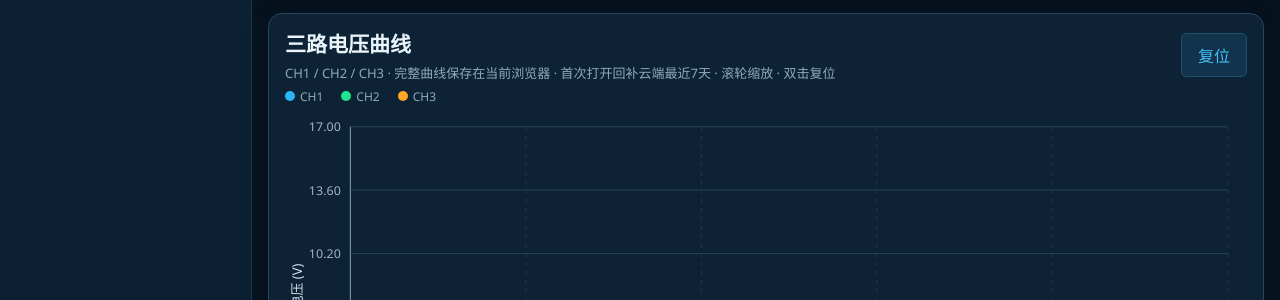
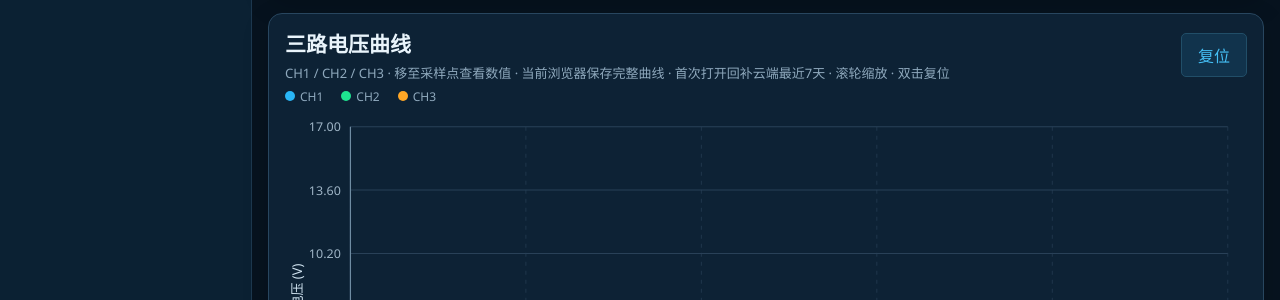
Before and after one commit to L32xd/esp32-4s-battery-dashboard, a website: page docs/index.html in a window 1280 px wide. Shown: the part 500-800 px from the top of the page. Drawn offline with Linux system fonts and the light colour scheme; no server answers.

Commit message:
Keep chart interaction hint

```diff
--- a/docs/index.html
+++ b/docs/index.html
@@ -38,7 +38,7 @@
         </article>
 
         <article class="card chart-card">
-          <div class="chart-head"><div><h1>三路电压曲线</h1><p>CH1 / CH2 / CH3 · 完整曲线保存在当前浏览器 · 首次打开回补云端最近7天 · 滚轮缩放 · 双击复位</p></div><button id="resetZoom" class="action-button">复位</button></div>
+          <div class="chart-head"><div><h1>三路电压曲线</h1><p>CH1 / CH2 / CH3 · 移至采样点查看数值 · 当前浏览器保存完整曲线 · 首次打开回补云端最近7天 · 滚轮缩放 · 双击复位</p></div><button id="resetZoom" class="action-button">复位</button></div>
           <div class="chart-legend"><span><i class="legend-ch1"></i>CH1</span><span><i class="legend-ch2"></i>CH2</span><span><i class="legend-ch3"></i>CH3</span></div>
           <div id="chartWrap" class="chart-wrap"><svg id="chart" viewBox="0 0 1000 410" preserveAspectRatio="none" aria-label="CH1、CH2、CH3可缩放电压曲线"></svg><div id="tooltip" class="tooltip" hidden></div></div>
         </article>
```
